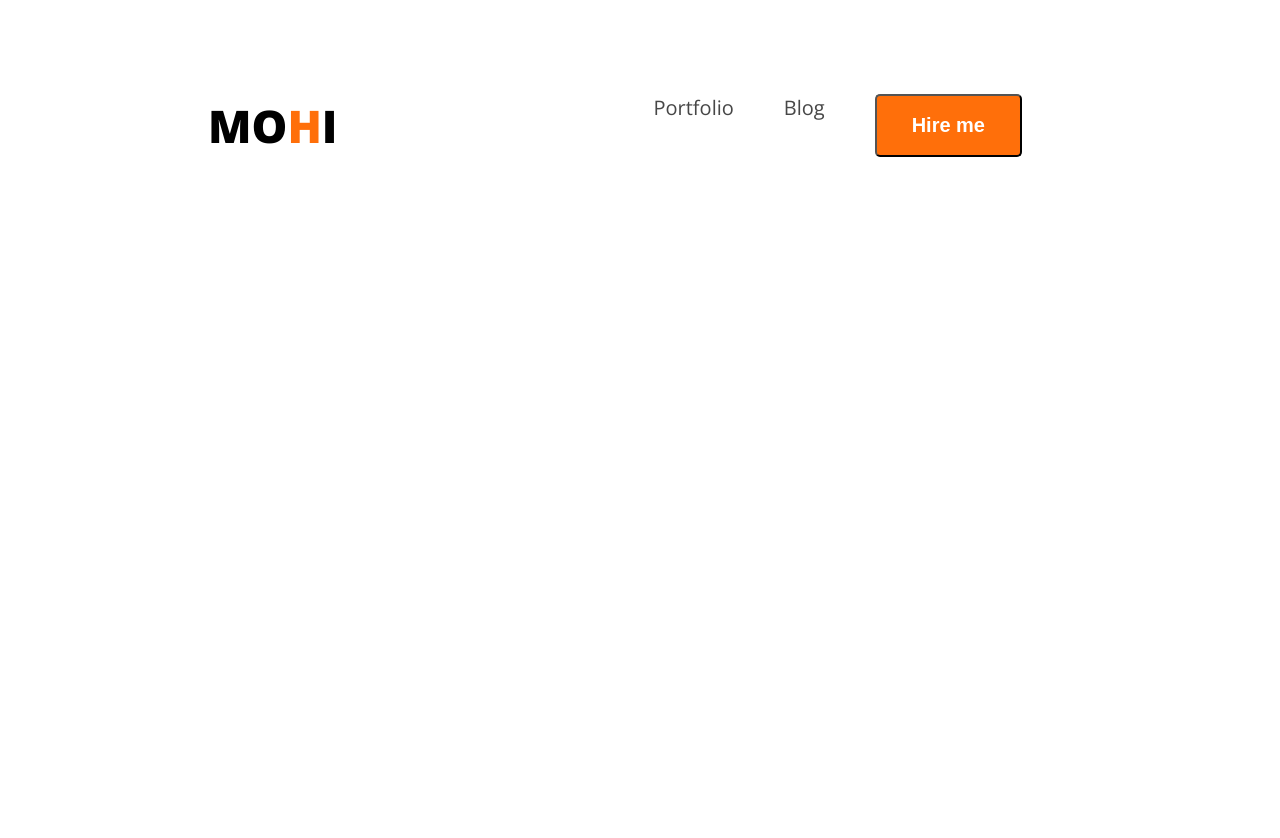
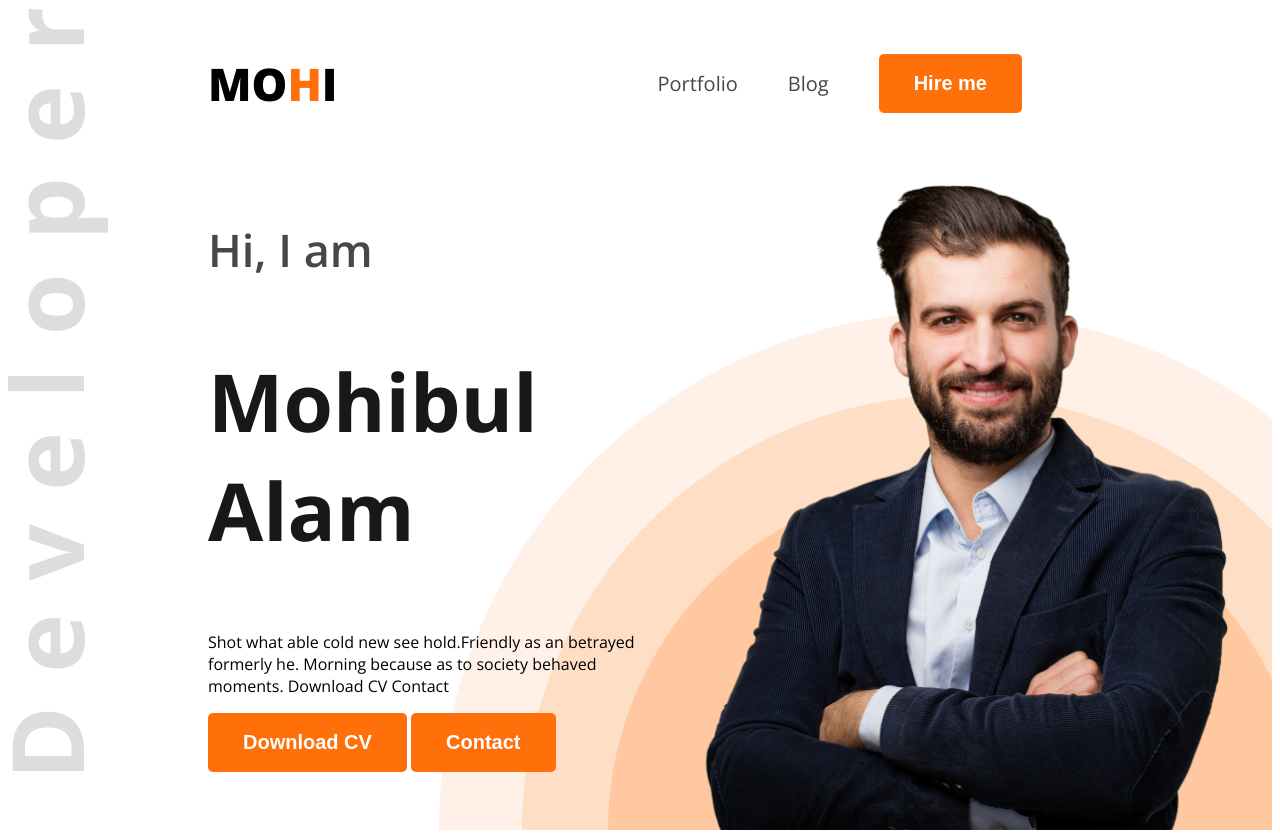
Before and after one commit to MOHIBUL131589/web-dev-portfolio, a plain HTML site: page index.html in a window 1280 px wide. Before the commit the page ends 800 px from the top, so only its background shows below. Drawn offline with nearby package versions, Linux system fonts and the light colour scheme.

Commit message:
building a portfolio on the way

```diff
--- a/index.html
+++ b/index.html
@@ -1,13 +1,15 @@
 <!DOCTYPE html>
 <html lang="en">
+
 <head>
     <meta charset="UTF-8">
     <meta name="viewport" content="width=device-width, initial-scale=1.0">
     <link rel="stylesheet" href="styles/portfolio.css">
     <title>Web Developer Portfolio</title>
 </head>
+
 <body class="open-sans-normal">
-    <header>
+    <header class="matha">
         <nav>
             <h3 class="nav-title">MO<span class="text-primary">H</span>I</h3>
             <ul>
@@ -16,6 +18,23 @@
                 <li><a href=""><button class="btn-primary">Hire me</button></a></li>
             </ul>
         </nav>
+        <section>
+            <div class="banner">
+                <div class="banner-content">
+                    <h4 class="banner-greetings">Hi, I am </h3>
+                        <h1 class="banner-title">Mohibul Alam</h1>
+
+                        <p>Shot what able cold new see hold.Friendly as an betrayed formerly he. Morning because as to
+                            society behaved moments.
+                            Download CV
+                            Contact</p>
+                        <button class="btn-primary">Download CV </button>
+                        <button class="btn-primary">Contact</button>
+                </div>
+                <img class="banner-image" src="images/hardy.png" alt="">
+
+            </div </section>
     </header>
 </body>
+
 </html>
--- a/styles/portfolio.css
+++ b/styles/portfolio.css
@@ -22,6 +22,7 @@
     background-color: #FF6F0A;
     color:white;
     font-weight: bold;
+    border: none;
     font-size:20px;
     border-radius: 5px;
     padding: 18px 35px;
@@ -36,7 +37,7 @@ nav{
     display: flex;
     align-items: center;
     justify-content: space-between;
-    margin: 50px 200px;
+    margin: 0px 200px;
 }
 
 .nav-title{
@@ -45,6 +46,7 @@ nav{
 }
 nav ul{
     display:flex;
+    align-items: center;
 
 }
 
@@ -57,3 +59,42 @@ nav li a{
     text-decoration: none;
     font-size:20px;
 }
+
+
+/*Header styling*/
+
+.matha{
+    background-image: url(../images/developer.png), url(../images/header_bg.png);
+    background-repeat: no-repeat;
+    background-position: top left, bottom right;
+}
+
+/*Banner styling*/
+.banner{
+
+    display:flex;
+    justify-content: space-between;
+    margin: 0 35px 0 200px;
+}
+
+.banner-content{
+    max-width:580px;
+
+}
+
+.banner-title{
+    font-size: 80px;
+    font-weight: bold;
+    color:#181818;
+
+}
+.banner-greetings{
+    font-size:45px;
+    font-weight: 600;
+    color: #474747;
+
+}
+.banner-image{
+    width:580px;
+
+}
```
